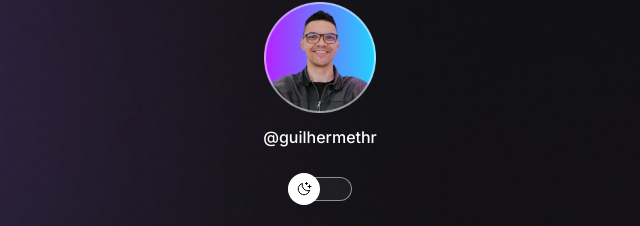
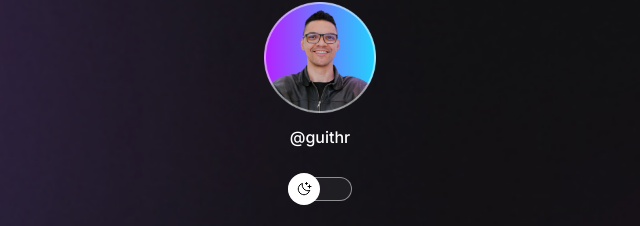
Before and after one commit to guithr/Dev-links, a plain HTML site: page index.html in a window 1280 px wide. Shown: the part 78-304 px from the top of the page, 320-960 px from the left. Drawn offline with nearby package versions, Linux system fonts and the light colour scheme.

```diff
--- a/index.html
+++ b/index.html
@@ -15,7 +15,7 @@
   <div id="container">
     <div id="profile">
       <img src="./assets/avatar.png" alt="Foto de Guilherme Matos utilizando óculos" />
-      <p>@guilhermethr</p>
+      <p>@guithr</p>
     </div>
     <div id="switch" onclick="toggleMode()">
       <button>
```
Also changed, not shown: .github/preview.jpg (added), 1 other file.
